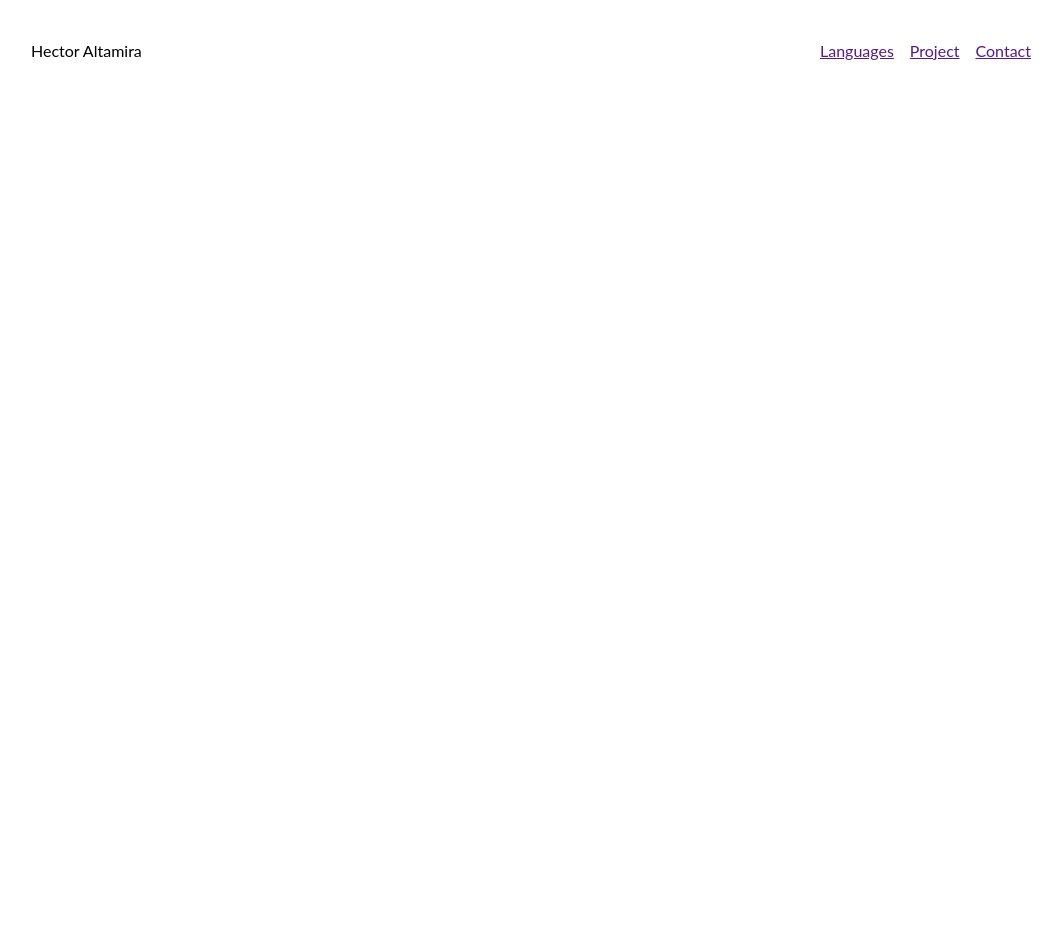
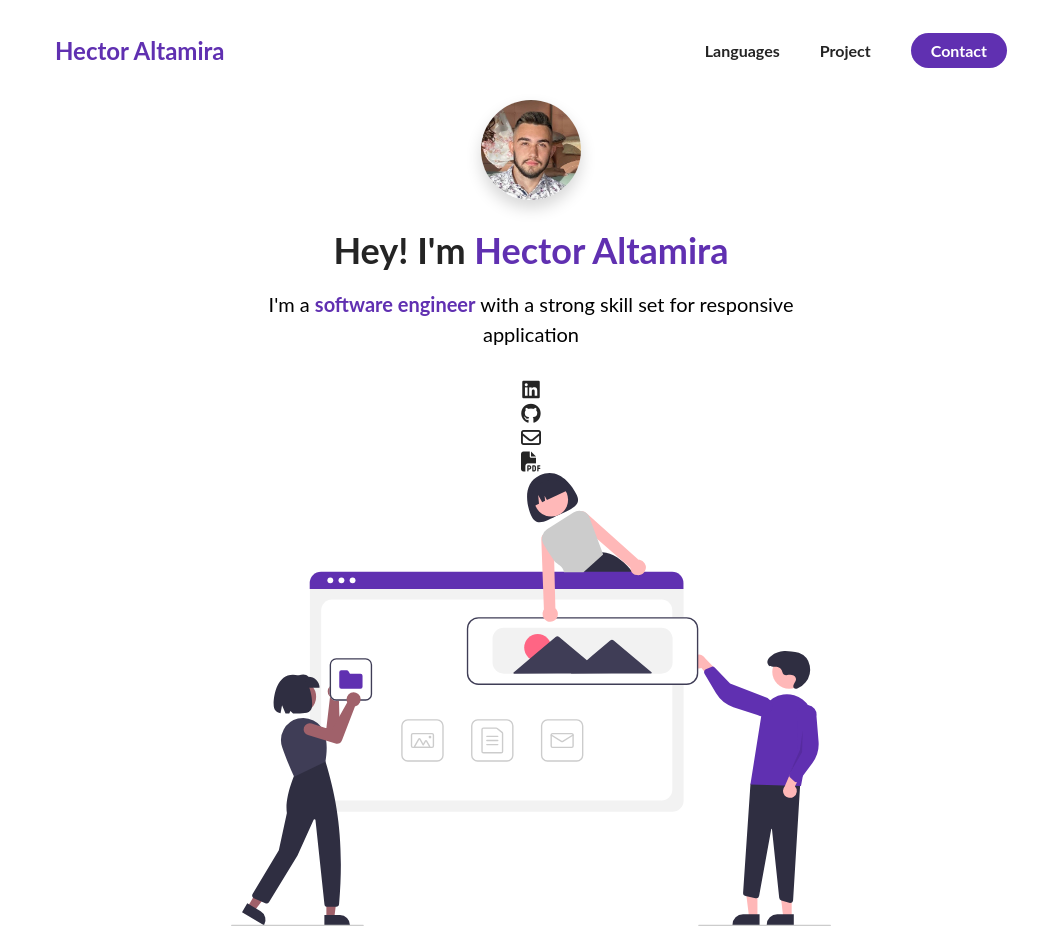
Before and after one commit to hectoraltamira1ai/First_Assignment, a plain HTML site: page index.html in a window 1280 px wide. Shown: the whole page, without its empty margins (109-1169 px from the left). Before the commit the page ends 800 px from the top, so only its background shows below. Drawn offline with Linux system fonts and the light colour scheme; a web font is replaced by a local one.

Commit message:
Continued with links on e-portfolio website

```diff
--- a/index.html
+++ b/index.html
@@ -7,13 +7,14 @@
     <meta name="viewport" content="width=device-width, initial-scale=1.0" />
     <title>First_Week_Assignment</title>
     <link rel="stylesheet" href="./style.css" />
+    <script src="https://kit.fontawesome.com/c8e4d183c2.js" crossorigin="anonymous"></script>
 </head>
 
 <body>
     <section id="about-me">
         <nav>
-            <div class="personal_logo">Hector Altamira</div>
-            <ul class="nav_link--list">
+            <div class="personal__logo">Hector Altamira</div>
+            <ul class="nav__link--list">
                 <li>
                     <a href="" class="nav__link--anchor link__hover-effect link__hover-effect--black">Languages</a>
                 </li>
@@ -25,6 +26,41 @@
                 </li>
             </ul>
         </nav>
+        <div class="flex flex-1">
+            <div class="about-me__info row">
+                <div class="about-me__info--container">
+                    <figure class="about-me__picture--mask">
+                        <img src="./assets/me.jpeg" class="about-me__picture" alt="Picture of me!">
+                    </figure>
+                    <h1 class="about-me__info--title">
+                        Hey! I'm <span class="text--purple">Hector Altamira</span>
+                    </h1>
+                    <p class="about-me__info--para">
+                        I'm a <strong class="text--purple"> software engineer</strong> with a strong skill set for responsive application
+                    </p>
+                    <div class="about-me__links">
+                        <a href="" class="about-me__link">
+                            <i class="fab fa-linkedin"></i>
+                        </a>
+                    <div class="about-me__links">
+                        <a href="" class="about-me__link">
+                            <i class="fab fa-github"></i>
+                        </a>
+                    <div class="about-me__links">
+                        <a href="" class="about-me__link">
+                            <i class="far fa-envelope"></i>
+                        </a>
+                    <div class="about-me__links">
+                        <a href="" class="about-me__link">
+                            <i class="fas fa-file-pdf"></i>
+                        </a>
+                    </div>
+                </div>
+                <figure class="about-me__img--container">
+                    <img src="./assets/undraw_websites.svg" class="about-me__img"alt="">
+                </figure>
+            </div>
+        </div>
     </section>
 </body>
 
--- a/style.css
+++ b/style.css
@@ -6,22 +6,52 @@
     box-sizing: border-box;
 }
 
-h1,h2,h3,h4.h5,h6, span{
+h1, h2, h3, h4, h5, h6, span {
     color: #242424;
     text-align: center;
     line-height: 1.25;
+}
+h1 {
+    font-size: 36px;;
 }
 
 P{
     line-height: 1.5;
     font-size: 16px;
 }
+a {
+    text-decoration: none;
+    position: relative;
+    transition: opacity 300ms ease;
+}
 
-li{
+li {
    list-style-type: none;
    padding-left: 16px;
 }
 
+.flex {
+display: flex;
+}
+
+.flex-1 {
+    flex: 1;
+}
+
+.container {
+    padding: 50px 0;
+}
+
+.row {
+    width: 100%;
+    max-width: 800px;
+    margin: 0 auto;
+    padding: 0 12px;
+}
+
+.text--purple {
+    color: #6030b1;
+}
 /* NAVIGATION BAR */
 
 nav{
@@ -32,20 +62,20 @@ nav{
  display: flex;
  justify-content: space-between;
  align-items: center;
+ padding: 0 12px;
 }
 
-.nav_link--list {
+.nav__link--list {
     display: flex;
 }
 
-.nav_link--anchor {
+.nav__link--anchor {
     margin: 0 12px;
     color:#242424;
-    text-decoration: none;
     font-weight: 700;
  }
 
-.nav_link--anchor-primary {
+.nav__link--anchor-primary {
     background-color: #6030b1;
     padding: 8px 20px;
     border-radius: 50px;
@@ -53,6 +83,78 @@ nav{
     transition: all 300ms ease;
 }
 
-.nav_link--anchor-primary:hover {
+.nav__link--anchor-primary:hover {
     background-color: #5d3eff;
 }
+.personal__logo {
+    font-size: 24px;
+    color: #6030b1;
+    margin: 0 12px;
+    font-weight: bold;
+}
+/* ABOUT ME */
+
+
+#about-me {
+    min-height: 100vh;
+    display: flex;
+    flex-direction: column;
+}
+
+.about-me__info {
+    display: flex;
+    flex-direction: column;
+
+}
+
+.about-me__info--container {
+    display: flex;
+    flex-direction: column;
+    align-items: center;
+    max-width: 600px;
+    margin: 0 auto;
+    text-align: center;
+}
+
+.about-me__picture--mask {
+    width: 100px;
+    height: 100px;
+    border-radius: 50%;
+    overflow: hidden;
+    box-shadow: 0 8px 16px rgba(0,0,0,0.16);
+    margin-bottom: 28px;
+
+}
+
+.about-me__picture {
+    width: 100%;
+    transform: scale(1.5);
+    padding-top: 8px;
+}
+
+.about-me__info--title {
+    margin-bottom: 16px;
+}
+.about-me__info--para {
+    font-size: 20px;
+    margin-bottom: 28px;
+}
+
+.about-me__link {
+    font-size: 20px;
+    color: #242424;
+    text-decoration: none;
+    padding: 0 16px;
+
+}
+
+.about-me__img--container {
+  flex: flex-1;
+  display: flex;
+  align-items: center;
+
+}
+
+.about-me__img {
+    width: 100%;
+}
```
Also changed, not shown: assets/chat.png (added), assets/dashboard.png (added), assets/logo.svg (added), assets/loopit.png (added), assets/me.jpeg (added), assets/undraw_websites.svg (added), 1 other file.
